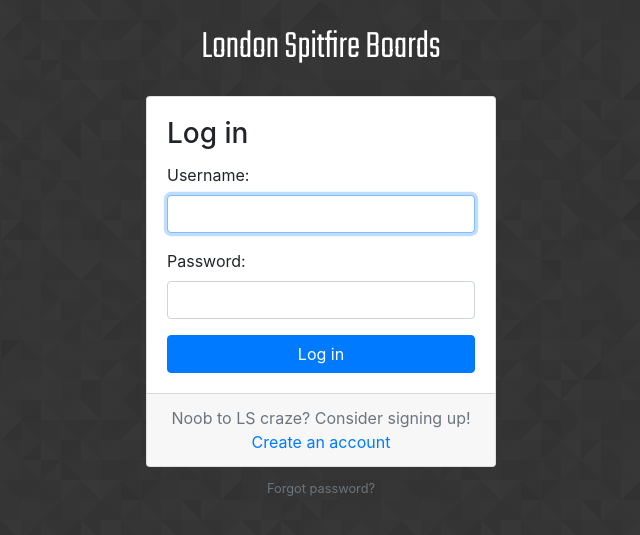
After one commit to wilczakf/django_learning, a Django app: page /login/ in a window 1280 px wide. The commit adds this page. Shown: the top 535 px of the page, without its empty margins (319-959 px from the left). Run offline with Django 4.2, Linux system fonts and the light colour scheme; some libraries are stand-ins or nearby versions.

Commit message:
added login view, templatetags filters, relevant tests, some changes in front

```diff
--- /dev/null
+++ b/boards/templatetags/form_tags.py
@@ -0,0 +1,19 @@
+from django import template
+
+register = template.Library()
+
+
+@register.filter
+def field_type(bound_field):
+    return bound_field.field.widget.__class__.__name__
+
+
+@register.filter
+def input_class(bound_field):
+    css_class = ""
+    if bound_field.form.is_bound:
+        if bound_field.errors:
+            css_class = " is-invalid"
+        elif field_type(bound_field) != "PasswordInput":
+            css_class = " is-valid"
+    return f"form-control{css_class}"
--- a/django_learning/settings.py
+++ b/django_learning/settings.py
@@ -132,3 +132,4 @@ DEFAULT_AUTO_FIELD = "django.db.models.BigAutoField"
 # Log in / Log out management
 
 LOGOUT_REDIRECT_URL = "home"
+LOGIN_REDIRECT_URL = "home"
--- a/django_learning/urls.py
+++ b/django_learning/urls.py
@@ -8,6 +8,7 @@ from boards import views
 urlpatterns = [
     path("", views.home, name="home"),
     path("signup/", accounts_views.signup, name="signup"),
+    path("login/", auth_views.LoginView.as_view(template_name="login.html"), name="login"),
     path("logout/", auth_views.LogoutView.as_view(), name="logout"),
     re_path(r"^boards/(?P<board_pk>\d+)/$", views.board_topics, name="board_topics"),
     re_path(r"^boards/(?P<board_pk>\d+)/new/$", views.new_topic, name="new_topic"),
--- a/templates/base.html
+++ b/templates/base.html
@@ -7,12 +7,13 @@
     <link href="https://fonts.googleapis.com/css2?family=Teko:wght@300&display=swap" rel="stylesheet">
     <link rel="stylesheet" href="{% static 'css/bootstrap.min.css' %}">
     <link rel="stylesheet" href="{% static 'css/app.css' %}">
+    <link rel="stylesheet" href="{% static 'css/accounts.css' %}">
     {% block stylesheet %}{% endblock stylesheet %}
 </head>
 
 <body>
     {% block body %}
-    <nav class="navbar navbar-expand-sm navbar-dark bg-dark">
+    <nav class="navbar navbar-expand-sm navbar-dark bg-transparent">
         <div class="container">
             <a class="navbar-brand" href="{% url 'home' %}">London Spitfire Boards</a>
             <button class="navbar-toggler" type="button" data-toggle="collapse" data-target="#mainMenu" aria-controls="mainMenu" aria-expanded="false" aria-label="Toggle navigation">
@@ -35,7 +36,7 @@
                     </ul>
                 {% else %}
                     <form class="form-inline ml-auto">
-                        <a href="#" class="btn btn-outline-secondary">Log in</a>
+                        <a href="{% url 'login' %}" class="btn btn-outline-secondary">Log in</a>
                         <a href="{% url 'signup' %}" class="btn btn-primary ml-2">Sign up</a>
                     </form>
                 {% endif %}
@@ -44,7 +45,7 @@
     </nav>
 
     <div class="container">
-        <ol class="breadcrumb my-4">
+        <ol class="breadcrumb my-4 bg-light">
             {% block breadcrumb %}
             {% endblock %}
         </ol>
--- /dev/null
+++ b/templates/base_accounts.html
@@ -0,0 +1,17 @@
+{% extends 'base.html' %}
+
+{% load static %}
+
+{% block stylesheet %}
+    <link rel="stylesheet" href="{% static 'css/accounts.css' %}">
+{% endblock %}
+
+{% block body %}
+    <div class="container">
+        <h1 class="text-center logo my-4">
+            <a href="{% url 'home' %}" class="text-white">London Spitfire Boards</a>
+        </h1>
+        {% block content %}
+        {% endblock content %}
+    </div>
+{% endblock body %}
--- a/templates/home.html
+++ b/templates/home.html
@@ -5,7 +5,7 @@
 {% endblock %}
 
 {% block content %}
-    <table class="table">
+    <table class="table bg-white">
         <thead class="thead-dark">
             <tr>
                 <th>Board</th>
--- /dev/null
+++ b/templates/login.html
@@ -0,0 +1,31 @@
+{% extends 'base_accounts.html' %}
+
+{% block title %}
+    Log in to Spitfire Boards
+{% endblock %}
+
+{% block content %}
+    <div class="row justify-content-center">
+        <div class="col-lg-4 col-md-6 col-sm-8">
+            <div class="card">
+                <div class="card-body">
+                    <h3 class="card-title">Log in</h3>
+                    <form method="post" novalidate>
+                        {% csrf_token %}
+                        {% include 'includes/form.html' %}
+                        <button type="submit" class="btn btn-primary btn-block">Log in</button>
+                    </form>
+                </div>
+                <div class="card-footer text-muted text-center">
+                    Noob to LS craze? Consider signing up!
+                    <br><a href="{% url 'signup' %}">Create an account</a>
+                </div>
+            </div>
+            <div class="text-center py-2">
+                <small>
+                    <a href="#" class="text-muted">Forgot password?</a>
+                </small>
+            </div>
+        </div>
+    </div>
+{% endblock content %}
```
Also changed, not shown: boards/tests/test_templatetags.py (added, +33 -0 lines), templates/includes/form.html (+17 -19 lines), templates/signup.html (+7 -13 lines), boards/templatetags/__init__.py (added), boards/tests/__init__.py (added), boards/tests/test_views.py (renamed from boards/tests.py).
